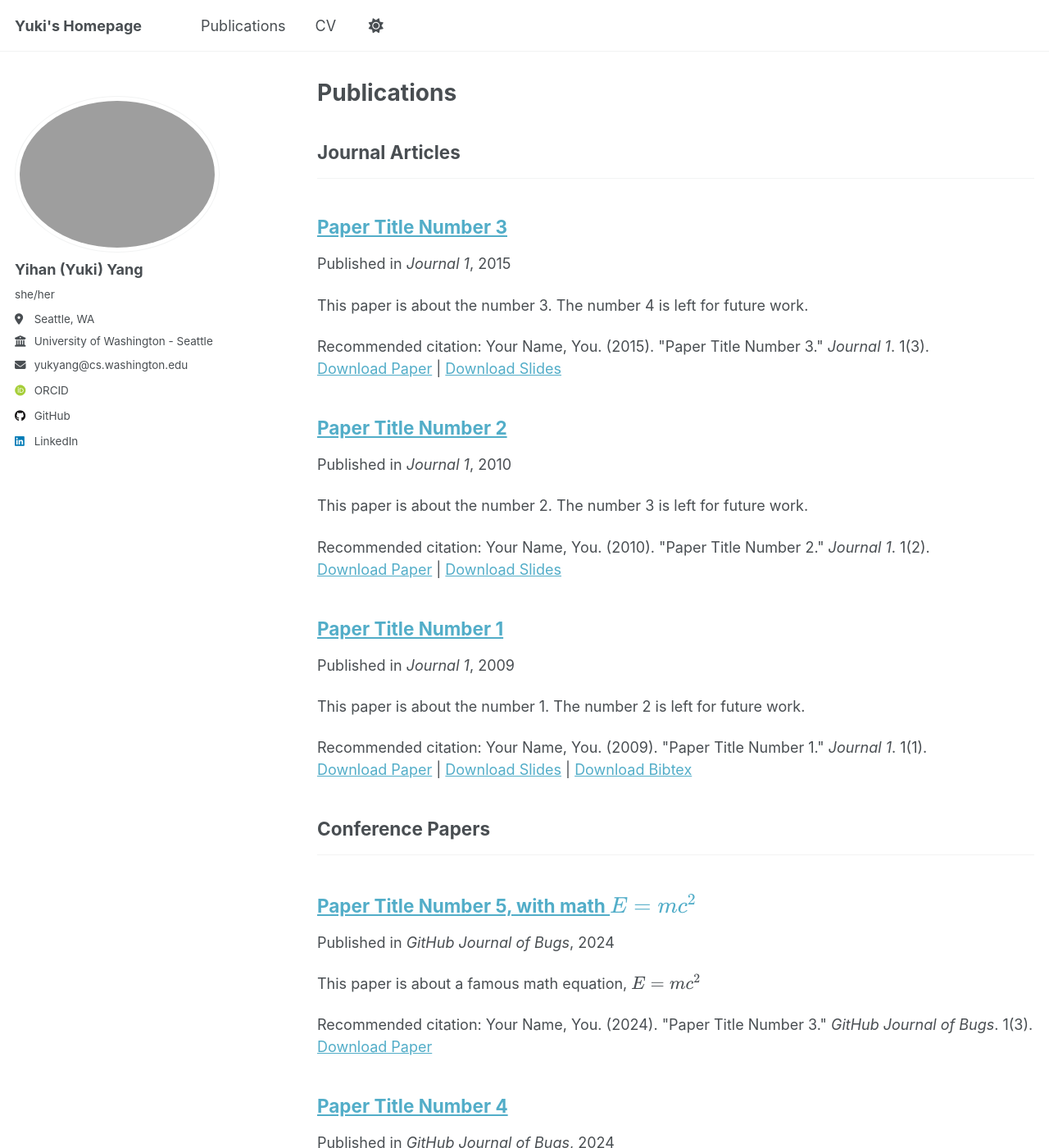
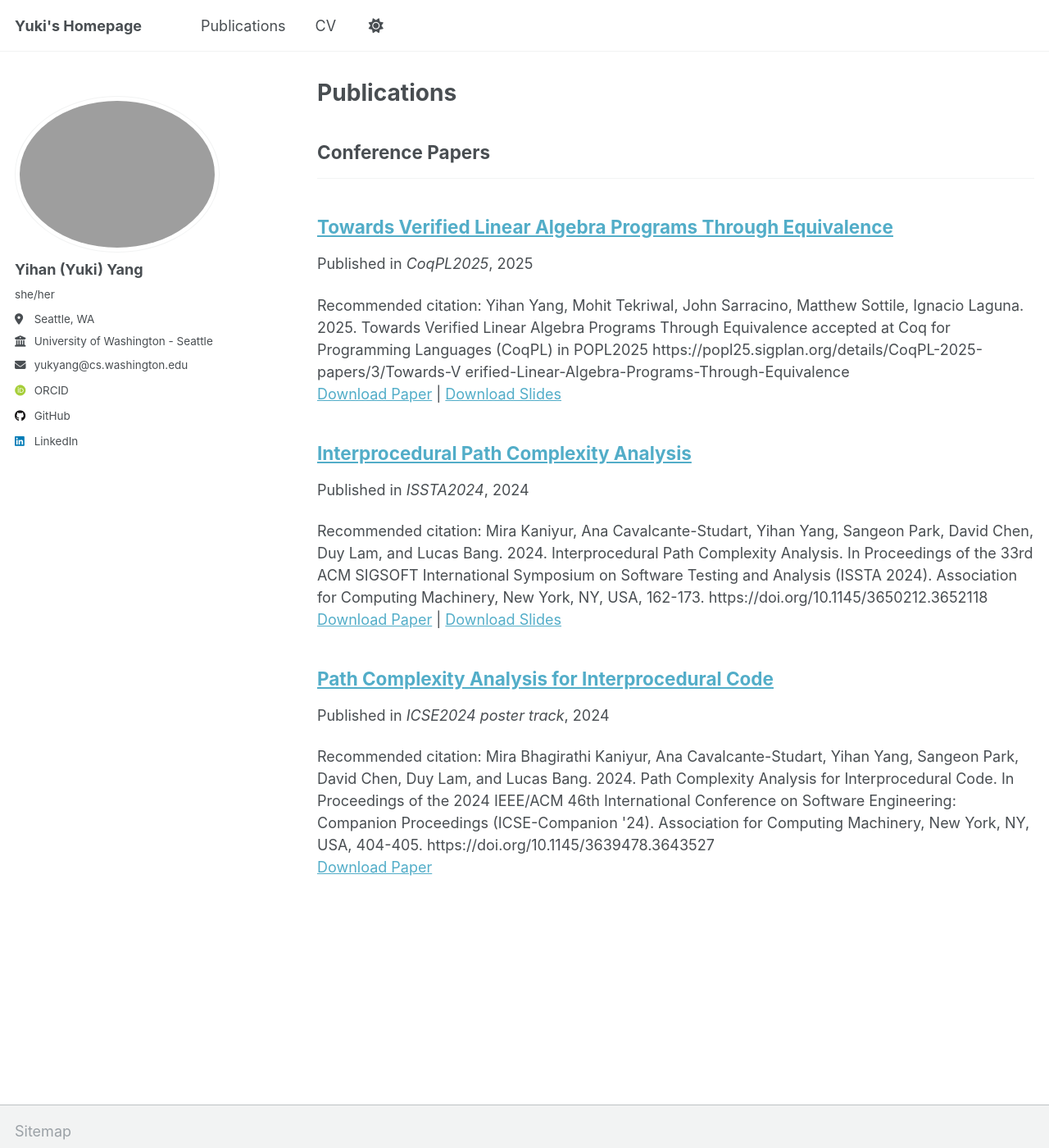
Before and after one commit to YukiYang31/yukiyang31.github.io, a Jekyll site: the page built from _pages/publications.html, in a window 1280 px wide and 1400 px high. Shown: the whole window at 82% size. Built offline with Jekyll 4.4.1, drawn with Linux system fonts in a browser that asks for light colours; some web fonts are replaced; a script that is not in the unit is left out; some of the changed text lies outside the part shown.

Commit message:
added publications

```diff
--- a/_config.yml
+++ b/_config.yml
@@ -81,8 +81,8 @@ author:
 publication_category:
   books:
     title: 'Books'
-  manuscripts:
-    title: 'Journal Articles'
+  # manuscripts:
+  #   title: 'Journal Articles'
   conferences:
     title: 'Conference Papers'
 
--- a/_publications/2009-10-01-paper-title-number-1.md
+++ /dev/null
@@ -1,14 +0,0 @@
----
-title: "Paper Title Number 1"
-collection: publications
-category: manuscripts
-permalink: /publication/2009-10-01-paper-title-number-1
-excerpt: 'This paper is about the number 1. The number 2 is left for future work.'
-date: 2009-10-01
-venue: 'Journal 1'
-slidesurl: 'http://academicpages.github.io/files/slides1.pdf'
-paperurl: 'http://academicpages.github.io/files/paper1.pdf'
-bibtexurl: 'http://academicpages.github.io/files/bibtex1.bib'
-citation: 'Your Name, You. (2009). &quot;Paper Title Number 1.&quot; <i>Journal 1</i>. 1(1).'
----
-The contents above will be part of a list of publications, if the user clicks the link for the publication than the contents of section will be rendered as a full page, allowing you to provide more information about the paper for the reader. When publications are displayed as a single page, the contents of the above "citation" field will automatically be included below this section in a smaller font.
--- a/_publications/2010-10-01-paper-title-number-2.md
+++ /dev/null
@@ -1,14 +0,0 @@
----
-title: "Paper Title Number 2"
-collection: publications
-category: manuscripts
-permalink: /publication/2010-10-01-paper-title-number-2
-excerpt: 'This paper is about the number 2. The number 3 is left for future work.'
-date: 2010-10-01
-venue: 'Journal 1'
-slidesurl: 'http://academicpages.github.io/files/slides2.pdf'
-paperurl: 'http://academicpages.github.io/files/paper2.pdf'
-citation: 'Your Name, You. (2010). &quot;Paper Title Number 2.&quot; <i>Journal 1</i>. 1(2).'
----
-
-The contents above will be part of a list of publications, if the user clicks the link for the publication than the contents of section will be rendered as a full page, allowing you to provide more information about the paper for the reader. When publications are displayed as a single page, the contents of the above "citation" field will automatically be included below this section in a smaller font.
--- a/_publications/2015-10-01-paper-title-number-3.md
+++ /dev/null
@@ -1,14 +0,0 @@
----
-title: "Paper Title Number 3"
-collection: publications
-category: manuscripts
-permalink: /publication/2015-10-01-paper-title-number-3
-excerpt: 'This paper is about the number 3. The number 4 is left for future work.'
-date: 2015-10-01
-venue: 'Journal 1'
-slidesurl: 'http://academicpages.github.io/files/slides3.pdf'
-paperurl: 'http://academicpages.github.io/files/paper3.pdf'
-citation: 'Your Name, You. (2015). &quot;Paper Title Number 3.&quot; <i>Journal 1</i>. 1(3).'
----
-
-The contents above will be part of a list of publications, if the user clicks the link for the publication than the contents of section will be rendered as a full page, allowing you to provide more information about the paper for the reader. When publications are displayed as a single page, the contents of the above "citation" field will automatically be included below this section in a smaller font.
--- /dev/null
+++ b/_publications/2024-5-23-Path-Complexity-Analysis-for-Interprocedural-Code.md
@@ -0,0 +1,12 @@
+---
+title: "Path Complexity Analysis for Interprocedural Code"
+collection: publications
+category: conferences
+permalink: /publication/2024-5-23-path-complexity-analysis-for-interprocedural-code
+excerpt: ''
+date: 2024-5-23
+venue: 'ICSE2024 poster track'
+paperurl: 'http://yukiyang31.github.io/files/PathComplexityAnalysisForInterproceduralCode.pdf'
+citation: 'Mira Bhagirathi Kaniyur, Ana Cavalcante-Studart, Yihan Yang, Sangeon Park, David Chen, Duy Lam, and Lucas Bang. 2024. Path Complexity Analysis for Interprocedural Code. In Proceedings of the 2024 IEEE/ACM 46th International Conference on Software Engineering: Companion Proceedings (ICSE-Companion &apos;24). Association for Computing Machinery, New York, NY, USA, 404-405. https://doi.org/10.1145/3639478.3643527'
+---
+[Download paper here](http://yukiyang31.github.io/files/PathComplexityAnalysisForInterproceduralCode.pdf)
--- /dev/null
+++ b/_publications/2024-9-11-Interprocedural-Path-Complexity-Analysis.md
@@ -0,0 +1,12 @@
+---
+title: "Interprocedural Path Complexity Analysis"
+collection: publications
+category: conferences
+permalink: /publication/2024-9-11-interprocedural-path-complexity-analysis
+excerpt: ''
+date: 2024-9-11
+venue: 'ISSTA2024'
+paperurl: 'http://yukiyang31.github.io/files/paper3.pdf'
+slidesurl: 'http://yukiyang31.github.io/files/slides3.pdf'
+citation: 'Mira Kaniyur, Ana Cavalcante-Studart, Yihan Yang, Sangeon Park, David Chen, Duy Lam, and Lucas Bang. 2024. Interprocedural Path Complexity Analysis. In Proceedings of the 33rd ACM SIGSOFT International Symposium on Software Testing and Analysis (ISSTA 2024). Association for Computing Machinery, New York, NY, USA, 162-173. https://doi.org/10.1145/3650212.3652118'
+---
--- a/_publications/2025-06-08-paper-title-number-5.md
+++ /dev/null
@@ -1,13 +0,0 @@
----
-title: "Paper Title Number 5, with math $$E=mc^2$$"
-collection: publications
-category: conferences
-permalink: /publication/2024-02-17-paper-title-number-4
-excerpt: 'This paper is about a famous math equation, $$E=mc^2$$'
-date: 2024-02-17
-venue: 'GitHub Journal of Bugs'
-paperurl: 'http://academicpages.github.io/files/paper3.pdf'
-citation: 'Your Name, You. (2024). &quot;Paper Title Number 3.&quot; <i>GitHub Journal of Bugs</i>. 1(3).'
----
-
-Using [MathJax](https://www.mathjax.org/) in the description is supported - $$E=mc^2$$ - however, the use must be mindful that the default delimiters are `$$...$$` and `\\[...\\]` which differs from the `$...$` that is typically expected.
--- /dev/null
+++ b/_publications/2025-1-25-Towards-Verified-Linear-Algebra-Programs-Through-Equivalence.md
@@ -0,0 +1,12 @@
+---
+title: "Towards Verified Linear Algebra Programs Through Equivalence"
+collection: publications
+category: conferences
+permalink: /publication/2025-1-25-towards-verified-linear-algebra-programs-through-equivalence
+excerpt: ''
+date: 2025-1-25
+venue: 'CoqPL2025'
+slidesurl: 'http://yukiyang31.github.io/files/slides3.pdf'
+paperurl: 'http://yukiyang31.github.io/files/paper3.pdf'
+citation: 'Yihan Yang, Mohit Tekriwal, John Sarracino, Matthew Sottile, Ignacio Laguna. 2025. Towards Verified Linear Algebra Programs Through Equivalence accepted at Coq for Programming Languages (CoqPL) in POPL2025 https://popl25.sigplan.org/details/CoqPL-2025-papers/3/Towards-V erified-Linear-Algebra-Programs-Through-Equivalence'
+---
--- a/markdown_generator/publications.tsv
+++ b/markdown_generator/publications.tsv
@@ -1,4 +1,4 @@
 pub_date	title	venue	excerpt	citation	url_slug	paper_url	slides_url
-2009-10-01	Paper Title Number 1	Journal 1	This paper is about the number 1. The number 2 is left for future work.	Your Name, You. (2009). "Paper Title Number 1." <i>Journal 1</i>. 1(1).	paper-title-number-1	http://academicpages.github.io/files/paper1.pdf	http://academicpages.github.io/files/slides1.pdf
-2010-10-01	Paper Title Number 2	Journal 1	This paper is about the number 2. The number 3 is left for future work.	Your Name, You. (2010). "Paper Title Number 2." <i>Journal 1</i>. 1(2).	paper-title-number-2	http://academicpages.github.io/files/paper2.pdf	http://academicpages.github.io/files/slides2.pdf
-2015-10-01	Paper Title Number 3	Journal 1	This paper is about the number 3. The number 4 is left for future work.	Your Name, You. (2015). "Paper Title Number 3." <i>Journal 1</i>. 1(3).	paper-title-number-3	http://academicpages.github.io/files/paper3.pdf	http://academicpages.github.io/files/slides3.pdf
+2024-5-23	Path Complexity Analysis for Interprocedural Code	ICSE2024 (poster)		"Mira Bhagirathi Kaniyur, Ana Cavalcante-Studart, Yihan Yang, Sangeon Park, David Chen, Duy Lam, and Lucas Bang. 2024. Path Complexity Analysis for Interprocedural Code. In Proceedings of the 2024 IEEE/ACM 46th International Conference on Software Engineering: Companion Proceedings (ICSE-Companion '24). Association for Computing Machinery, New York, NY, USA, 404�405. https://doi.org/10.1145/3639478.3643527"	path-complexity-analysis-for-interprocedural-code	http://yukiyang31.github.io/files/PathComplexityAnalysisForInterproceduralCode.pdf
+2024-9-11	Interprocedural Path Complexity Analysis	ISSTA2024		"Mira Kaniyur, Ana Cavalcante-Studart, Yihan Yang, Sangeon Park, David Chen, Duy Lam, and Lucas Bang. 2024. Interprocedural Path Complexity Analysis. In Proceedings of the 33rd ACM SIGSOFT International Symposium on Software Testing and Analysis (ISSTA 2024). Association for Computing Machinery, New York, NY, USA, 162�173. https://doi.org/10.1145/3650212.3652118"	interprocedural-path-complexity-analysis
+2025-1-25	Towards Verified Linear Algebra Programs Through Equivalence	CoqPL2025		"Yihan Yang, Mohit Tekriwal, John Sarracino, Matthew Sottile, Ignacio Laguna. 2025. Towards Verified Linear Algebra Programs Through Equivalence accepted at Coq for Programming Languages (CoqPL) in POPL2025 https://popl25.sigplan.org/details/CoqPL-2025-papers/3/Towards-V erified-Linear-Algebra-Programs-Through-Equivalence"	towards-verified-linear-algebra-programs-through-equivalence
```
Also changed, not shown: _publications/2024-02-17-paper-title-number-4.md (deleted, +0 -13 lines), Gemfile.lock (added), 5 other files.
